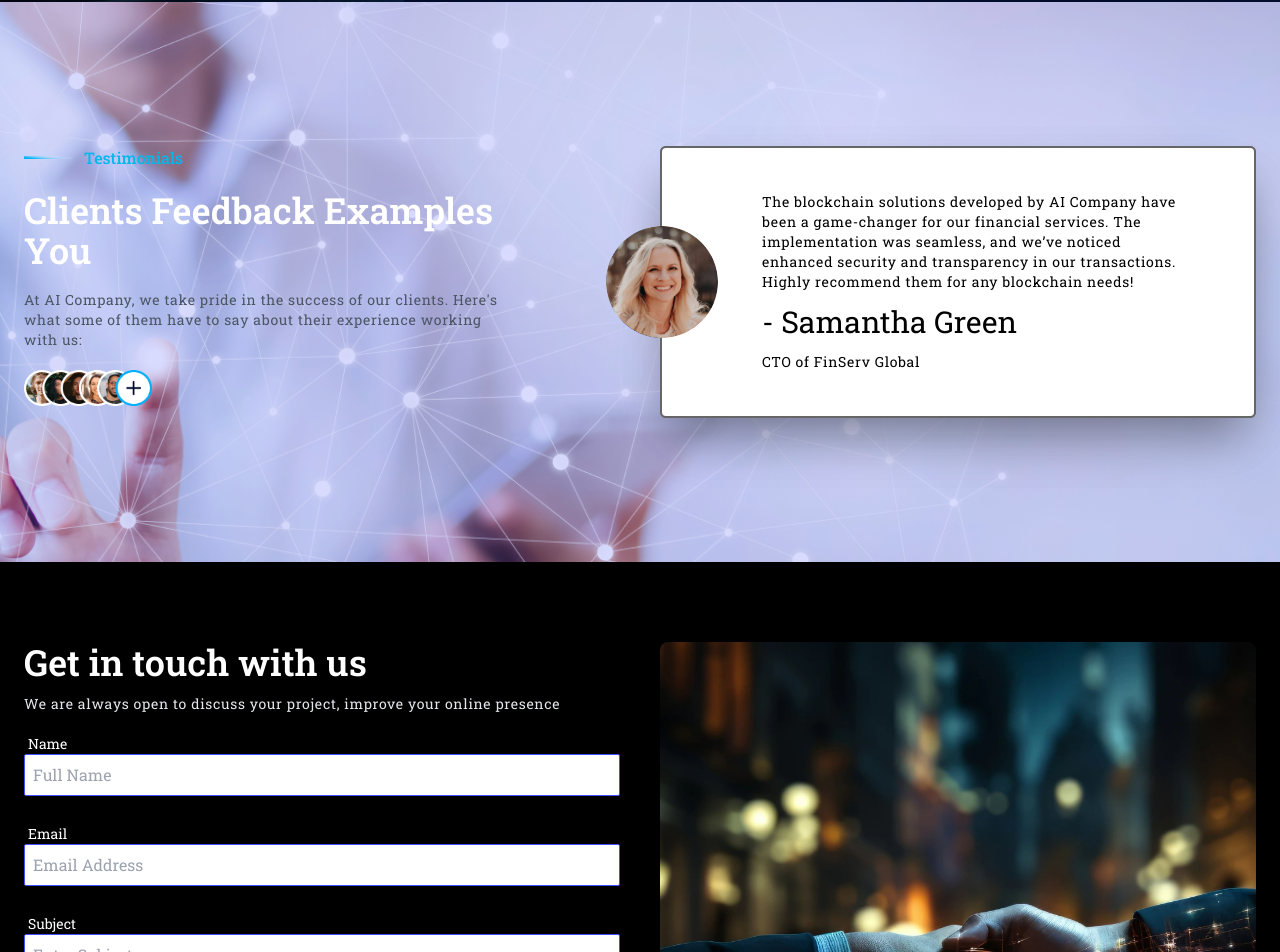
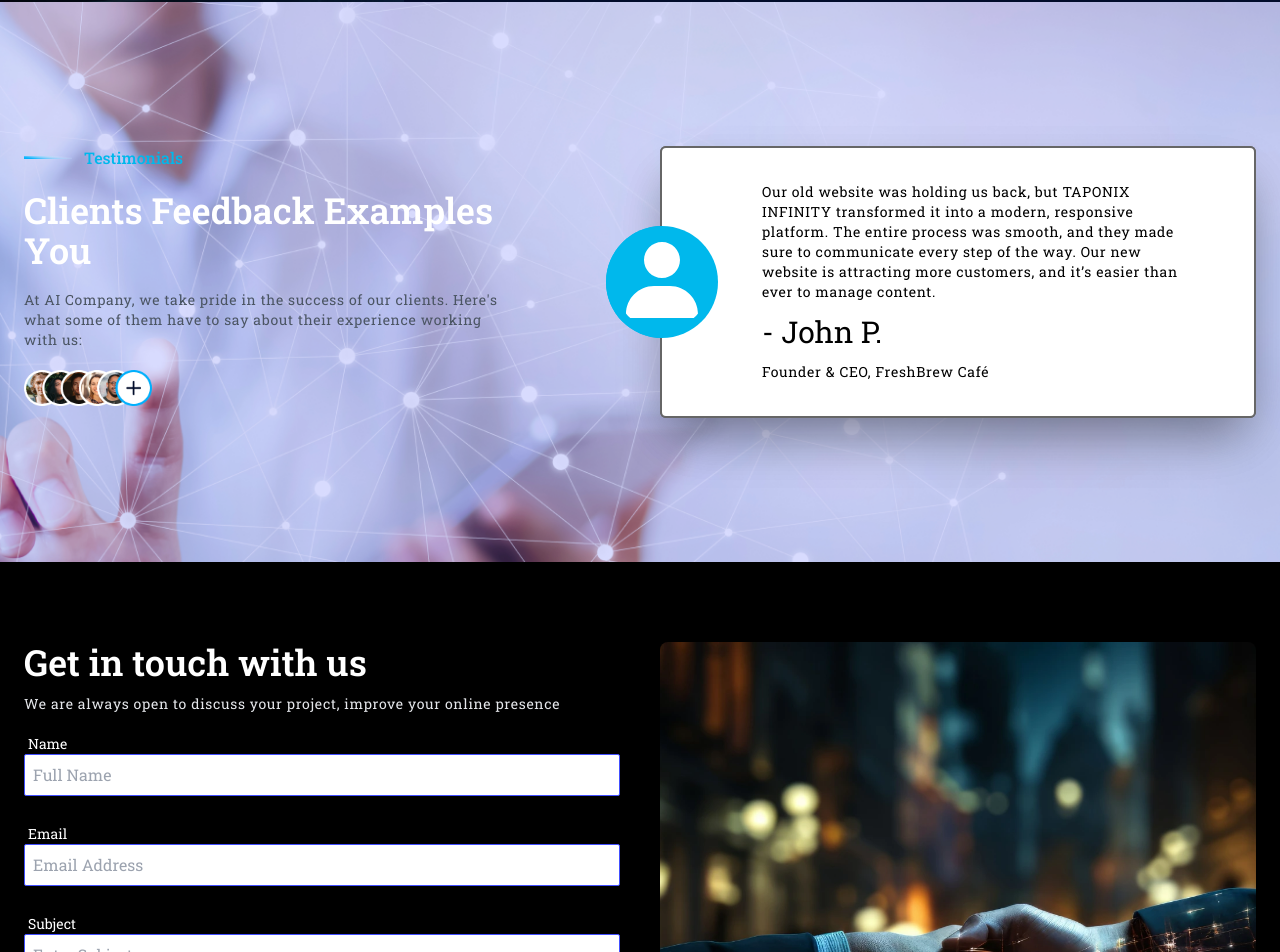
Before and after one commit to remeessalam/taponix, a React (Create React App) app: page /app-development in a window 1280 px wide. Shown: the part 5970-6922 px from the top of the page. Built offline with nearby package versions, Linux system fonts and the light colour scheme.

Commit message:
testimonilas aslo done

```diff
--- a/src/components/Testimonials.jsx
+++ b/src/components/Testimonials.jsx
@@ -4,6 +4,7 @@ import line from "../assets/images/line.png";
 import users from "../assets/images/users-grp.png";
 import { testimonials } from "../data/constant";
 import gsap from "gsap";
+import { BiSolidUser } from "react-icons/bi";
 
 const Testimonials = () => {
   useEffect(() => {
@@ -62,14 +63,18 @@ const Testimonials = () => {
               key={item.id}
               className="testimonial-item text-black bg-white opacity-0 absolute inset-0 w-full h-full flex flex-col justify-center p-5 rounded-md border-2 border-black/60 shadow-2xl"
             >
-              <img
+              <div className="bg-secondary rounded-full p-2 absolute top-[-3.5rem] left-1/2 -translate-x-1/2 sm:-translate-x-0 sm:left-[-3.5rem] sm:top-1/2 sm:-translate-y-1/2">
+                <BiSolidUser className="w-[6rem] h-[6rem]  rounded-full text-white" />
+              </div>
+
+              {/* <img
                 width="75"
                 height="75"
                 loading="lazy"
                 src={item.img}
                 className="w-[7rem] h-[7rem] object-contain rounded-full absolute top-[-3.5rem] left-1/2 -translate-x-1/2 sm:-translate-x-0 sm:left-[-3.5rem] sm:top-1/2 sm:-translate-y-1/2"
                 alt=""
-              />
+              /> */}
               <div className="sm:pl-[5rem] sm:pr-[3rem] pt-[3rem] sm:pt-0 flex flex-col gap-3">
                 <p className="text-sm text-wrap">{item.review}</p>
                 <h5 className="text-[1.25rem] sm:text-3xl text-center sm:text-start">
--- a/src/data/constant.js
+++ b/src/data/constant.js
@@ -325,43 +325,147 @@ export const generalDevelopmentWorkflow = [
 export const testimonials = [
   {
     id: 1,
-    name: "John Peterson",
+    name: "Sarah L.",
     img: require("../assets/images/testimonials/review-p1.png"),
-    designation: "CEO of TechNext Solutions",
+    designation: "Marketing Director, TechPulse Solutions",
     review:
-      "AI Company transformed the way we handle our data analytics. Their AI and machine learning solutions have not only improved our efficiency but also provided us with deep insights that we never had before. Their team is professional, responsive, and innovative.",
+      "We partnered with TAPONIX INFINITY to redesign our website, and it was an incredible experience. The team was attentive to our vision and really captured the essence of our brand. The result was a sleek, user-friendly site that not only looks great but functions flawlessly. Since the launch, our traffic and engagement have skyrocketed. We couldn't have asked for a better outcome.",
   },
   {
     id: 2,
-    name: "Samantha Green",
+    name: "John P.",
     img: require("../assets/images/testimonials/review-p2.png"),
-    designation: "CTO of FinServ Global",
+    designation: "Founder & CEO, FreshBrew Café",
     review:
-      "The blockchain solutions developed by AI Company have been a game-changer for our financial services. The implementation was seamless, and we’ve noticed enhanced security and transparency in our transactions. Highly recommend them for any blockchain needs!",
+      "Our old website was holding us back, but TAPONIX INFINITY transformed it into a modern, responsive platform. The entire process was smooth, and they made sure to communicate every step of the way. Our new website is attracting more customers, and it’s easier than ever to manage content.",
   },
   {
     id: 3,
-    name: "Mark Davis",
+    name: "Maya T.",
     img: require("../assets/images/testimonials/review-p3.png"),
-    designation: "COO of E-Commerce Hub",
+    designation: "Head of Product, SwiftGo Mobility",
     review:
-      "We partnered with AI Company for custom web and mobile app development, and they exceeded our expectations. Their attention to detail, creativity, and commitment to delivering on time was remarkable. The app is user-friendly and has significantly improved our customer engagement.",
+      "We needed an app that would engage our customers and elevate their experience. TAPONIX INFINITY exceeded our expectations. From concept to launch, they made sure the app was intuitive, fast, and user-friendly. We've already seen a significant uptick in user engagement, and our customers love the new app.",
   },
   {
     id: 4,
-    name: "Lisa Wong",
+    name: "David K.",
     img: require("../assets/images/testimonials/review-p4.png"),
-    designation: "IT Director at Global Enterprises",
+    designation: "Chief Technology Officer, FinPay Solutions",
     review:
-      "The cybersecurity solutions provided by AI Company have given us peace of mind. They thoroughly assessed our infrastructure and implemented advanced threat detection and encryption technologies that protect our sensitive data. Their expertise is second to none!",
+      "The team at TAPONIX INFINITY helped us develop an app that works flawlessly on both iOS and Android. They guided us through the entire process, and the result was exactly what we had envisioned. Our users are happier, and our app's performance has exceeded expectations.",
   },
   {
     id: 5,
-    name: "David Thompson",
+    name: "Anjali R.",
     img: require("../assets/images/testimonials/review-p5.png"),
-    designation: "HR Director at HealthCare Innovators",
+    designation: "Operations Manager, GreenTech Innovations",
     review:
-      "Our collaboration with AI Company on VR development has opened new doors for our training programs. Their VR simulations are incredibly realistic and have helped us provide more effective and engaging training sessions for our employees.",
+      "Working with TAPONIX INFINITY on our AI project was a game changer. The AI-powered solution they developed has automated many of our key processes, saving us time and money. They understood our needs perfectly and delivered a product that has greatly improved our efficiency and decision-making.",
+  },
+  {
+    id: 6,
+    name: "Peter M.",
+    img: require("../assets/images/testimonials/review-p4.png"),
+    designation: "Director of Data Analytics, RetailHub",
+    review:
+      "We were initially unsure about how to integrate machine learning into our operations, but TAPONIX INFINITY made it simple. They built predictive models that are now helping us make better decisions faster. The entire process was collaborative, and the results speak for themselves.",
+  },
+  {
+    id: 7,
+    name: "Rachel W.",
+    img: require("../assets/images/testimonials/review-p4.png"),
+    designation: "HR Manager, TechX Industries",
+    review:
+      "The VR training solution that TAPONIX INFINITY developed for us is incredible. It’s engaging, effective, and has greatly improved how we train new employees. We’ve already seen significant improvements in training outcomes, and it’s all thanks to the immersive experience they created.",
+  },
+  {
+    id: 8,
+    name: "Mark T.",
+    img: require("../assets/images/testimonials/review-p4.png"),
+    designation: "Marketing Lead, FashionNow",
+    review:
+      "We approached TAPONIX INFINITY to create an AR campaign to boost our marketing efforts, and the results were nothing short of amazing. They brought our concept to life with a creative and interactive experience that resonated deeply with our customers. Our engagement numbers have never been higher!",
+  },
+  {
+    id: 9,
+    name: "Linda S.",
+    img: require("../assets/images/testimonials/review-p4.png"),
+    designation: "Supply Chain Manager, ClearPath Logistics",
+    review:
+      "We reached out to TAPONIX INFINITY to help us implement a blockchain solution for our supply chain, and we couldn’t be more satisfied. Their team was meticulous in understanding our requirements and delivered a system that enhances transparency and security. It’s already had a positive impact on our operations.",
+  },
+  {
+    id: 10,
+    name: "Ryan D.",
+    img: require("../assets/images/testimonials/review-p4.png"),
+    designation: "COO, PayChain Technologies",
+    review:
+      "The blockchain-based payment system developed by TAPONIX INFINITY has transformed how we handle transactions. It’s secure, reliable, and incredibly fast. Their team made the whole process straightforward and seamless, and the results have been excellent.",
+  },
+  {
+    id: 11,
+    name: "Grace P.",
+    img: require("../assets/images/testimonials/review-p4.png"),
+    designation: "IT Director, GlobalSoft Solutions",
+    review:
+      "Migrating our systems to the cloud was something we had been putting off for years, but TAPONIX INFINITY made the process easy. They guided us through every step, and now we have a secure, scalable cloud environment that’s improved our operational efficiency. We can’t imagine going back to the old way of doing things!",
+  },
+  {
+    id: 12,
+    name: "Tom C.",
+    img: require("../assets/images/testimonials/review-p4.png"),
+    designation: "Founder, FinEdge Capital",
+    review:
+      "Thanks to TAPONIX INFINITY, we were able to move to the cloud smoothly and without any major disruptions. Their expertise in cloud computing helped us enhance our infrastructure, save on IT costs, and scale our operations as we grow. We’re more agile than ever.",
+  },
+  {
+    id: 13,
+    name: "Olivia J.",
+    img: require("../assets/images/testimonials/review-p4.png"),
+    designation: "Chief Marketing Officer, DigitalNext",
+    review:
+      "Partnering with TAPONIX INFINITY to help us analyze and visualize our data was one of the best decisions we’ve made. They created a dashboard that gives us real-time insights into our customers, allowing us to make data-driven decisions that have directly impacted our bottom line. Their team is top-notch!",
+  },
+  {
+    id: 14,
+    name: "Victor L.",
+    img: require("../assets/images/testimonials/review-p4.png"),
+    designation: "Operations Director, HomeGoods Retailers",
+    review:
+      "The predictive models that TAPONIX INFINITY developed for us have been invaluable. We’re now able to anticipate demand patterns, optimize our inventory, and ultimately increase our profitability. The clarity and insights their team provided have been game-changing for our operations.",
+  },
+  {
+    id: 15,
+    name: "Stephanie B.",
+    img: require("../assets/images/testimonials/review-p4.png"),
+    designation: "Customer Support Manager, AutoCare Solutions",
+    review:
+      "The AI-powered customer service solution we implemented with TAPONIX INFINITY has made a huge difference. We’ve seen a reduction in wait times and an increase in customer satisfaction. The AI is highly effective in handling routine queries, leaving our human agents to focus on more complex issues. It’s improved our efficiency dramatically.",
+  },
+  {
+    id: 16,
+    name: "Henry G.",
+    img: require("../assets/images/testimonials/review-p4.png"),
+    designation: "Director of Customer Experience, MobileTech",
+    review:
+      "We decided to integrate AI calling into our customer service operations, and TAPONIX INFINITY helped us develop a system that’s both intuitive and effective. Our customers are receiving faster responses, and we’re seeing higher levels of engagement. It’s been a big win for our customer experience team.",
+  },
+  {
+    id: 17,
+    name: "Eleanor H.",
+    img: require("../assets/images/testimonials/review-p4.png"),
+    designation: "Maintenance Manager, Manufacturing Co.",
+    review:
+      "The IoT solutions TAPONIX INFINITY developed for us have completely transformed the way we monitor and manage our equipment. We can now track performance in real-time, which has allowed us to prevent breakdowns and reduce maintenance costs. Their team was professional, and the results speak for themselves.",
+  },
+  {
+    id: 18,
+    name: "George D.",
+    img: require("../assets/images/testimonials/review-p4.png"),
+    designation: "Product Manager, SmartHome Systems",
+    review:
+      "With the IoT platform developed by TAPONIX INFINITY, we’ve been able to streamline operations and collect data from all our devices in real time. This has enabled us to improve efficiency and make smarter decisions. They did an excellent job understanding our needs and tailoring a solution that fits perfectly.",
   },
 ];
 
```
